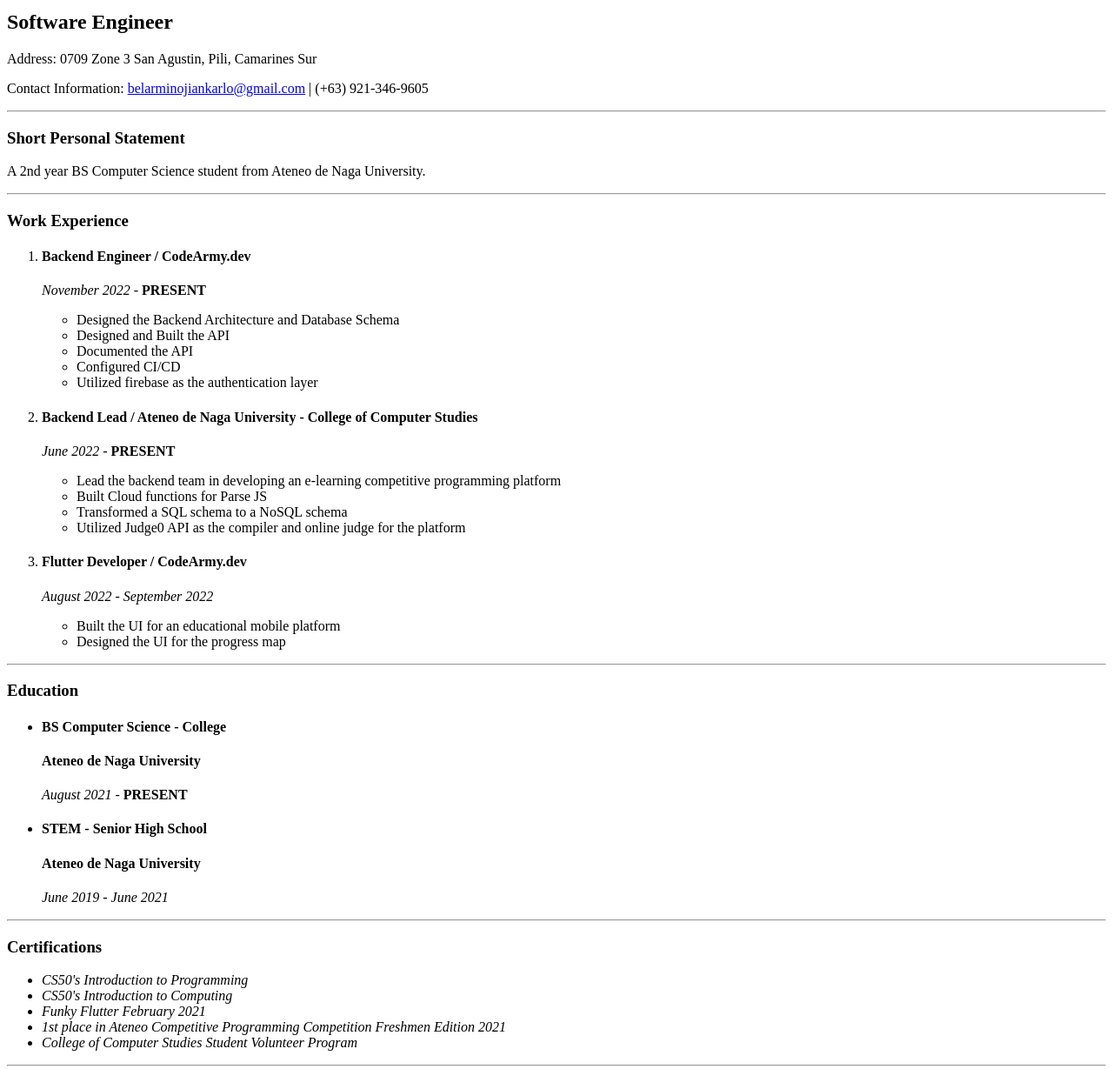
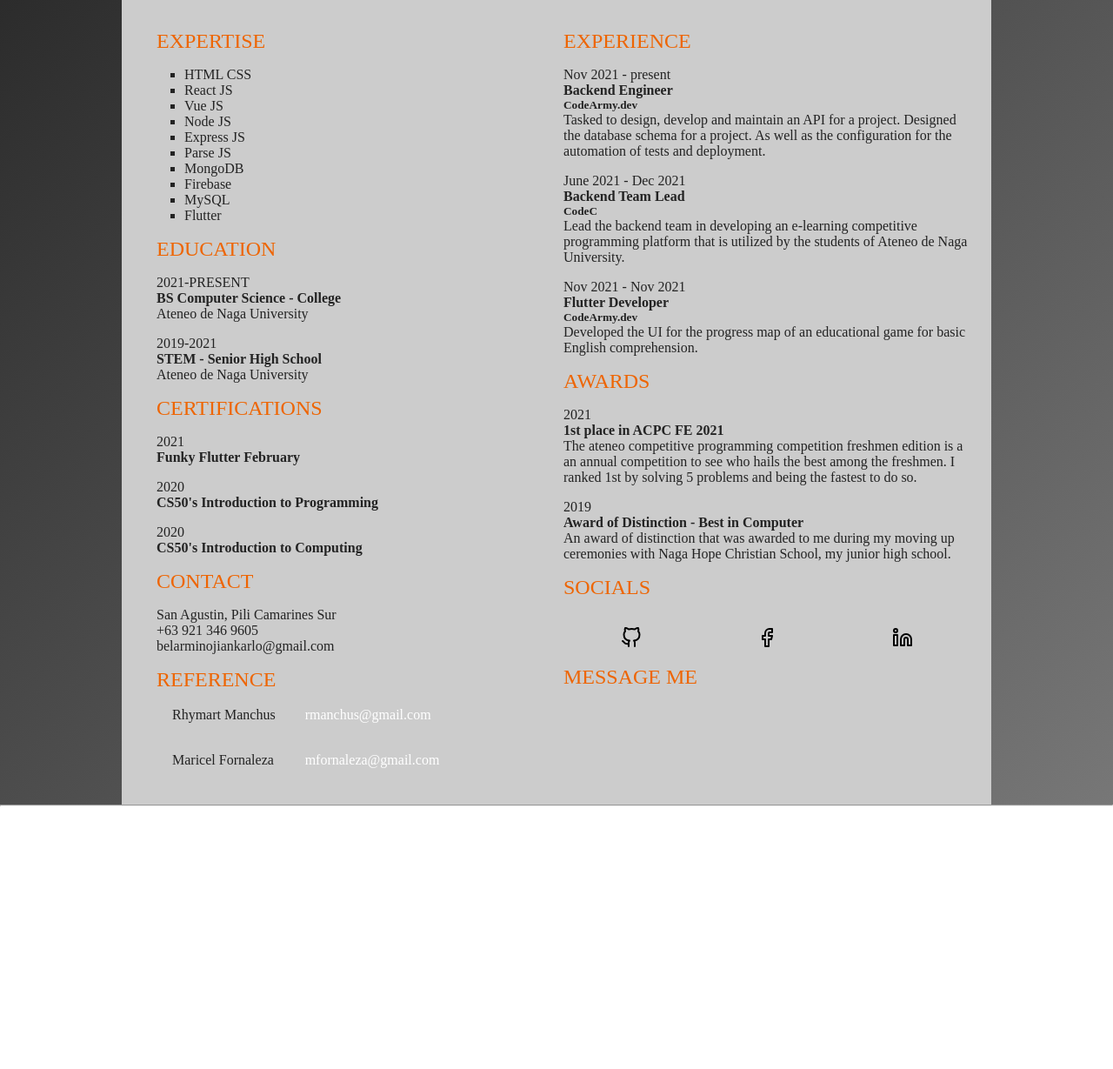
Before and after one commit to CSjianbel/Resume, a plain HTML site: page index.html in a window 1280 px wide. Shown: the part 280-1509 px from the top of the page at 87% size. After the commit the page ends 1207 px from the top, so only its background shows below. Drawn offline with Linux system fonts and the light colour scheme.

Commit message:
Refactored the html and styled the pages

```diff
--- a/index.html
+++ b/index.html
@@ -1,102 +1,172 @@
 <!DOCTYPE html>
 <html lang="en">
   <head>
-  <meta charset="UTF-8">
-  <meta http-equiv="X-UA-Compatible" content="IE=edge">
-  <meta name="viewport" content="width=device-width, initial-scale=1.0">
     <title>Resume</title>
+    <link rel="stylesheet" href="style.css" />
   </head>
   <body>
-  <header>
-    <img src="Belarmino.jpg" height="200px" alt="Resume Picture">
-    <h1>Jiankarlo A. Belarmino</h1>
-    <h2>Software Engineer</h2>
-    <p>Address: 0709 Zone 3 San Agustin, Pili, Camarines Sur</p>
-    <p>Contact Information: <a href="mailto:belarminojiankarlo@gmail.com">belarminojiankarlo@gmail.com</a> | (+63) 921-346-9605</p>
-  </header>
+    <div class="flex-container">
+      <div class="profile">
+        <img class="profile_img" src="/assets/Belarmino.png" alt="jiankarlo belarmino" />
+        <div>
+          <h1 class="profile_name">
+            Jiankarlo Belarmino
+          </h1>
+          <span class="title">Software Engineer</span>
+          <p class="description">
+            A 2nd year BS Computer Science student from Ateneo de Naga University.
+            A passionate and curious individual with critical and analytical skills.
+            As well as an avid competitive programmer who loves problem solving.
+            The field of Computer Science has always been my passion
+            and I am excited to explore and experience every single part of it.
+          </p>
+        </div>
+      </div>
       <hr>
-  <main>
-    <section>
-      <h3>Short Personal Statement</h3>
-      <p>A 2nd year BS Computer Science student from Ateneo de Naga University.</p>
-    </section>
-    <hr>
-    <section>
-      <h3>Work Experience</h3>
-      <ol>
-        <li>
-          <h4>Backend Engineer / CodeArmy.dev</h4>
-          <p><i>November 2022</i> - <b>PRESENT</b></p>
-          <ul>
-            <li>Designed the Backend Architecture and Database Schema</li>
-            <li>Designed and Built the API</li>
-            <li>Documented the API</li>
-            <li>Configured CI/CD</li>
-            <li>Utilized firebase as the authentication layer</li>
+      <div class="body">
+        <div class="groups">
+          <div class="group-item">
+            <h3 class="title">Expertise</h3>
+            <ul class="description">
+              <li>HTML CSS</li>
+              <li>React JS</li>
+              <li>Vue JS</li>
+              <li>Node JS</li>
+              <li>Express JS</li>
+              <li>Parse JS</li>
+              <li>MongoDB</li>
+              <li>Firebase</li>
+              <li>MySQL</li>
+              <li>Flutter</li>
             </ul>
-        </li>
-        <li>
-          <h4>Backend Lead / Ateneo de Naga University - College of Computer Studies</h4>
-          <p><i>June 2022</i> - <b>PRESENT</b></p>
-          <ul>
-            <li>Lead the backend team in developing an e-learning competitive programming platform</li>
-            <li>Built Cloud functions for Parse JS</li>
-            <li>Transformed a SQL schema to a NoSQL schema</li>
-            <li>Utilized Judge0 API as the compiler and online judge for the platform</li>
-          </ul>
-        </li>
-        <li>
-          <h4>Flutter Developer / CodeArmy.dev</h4>
-          <p><i>August 2022 - September 2022</i></p>
-          <ul>
-            <li>Built the UI for an educational mobile platform</li>
-            <li>Designed the UI for the progress map</li>
-          </ul>
-        </li>
-      </ol>
-    </section>
-    <hr>
-    <section>
-      <h3>Education</h3>
-      <ul>
-        <li>
+          </div>
+          <div class="group-item">
+            <h3 class="title">Education</h3>
+            <div class="description">
+              <p>2021-PRESENT</p>
               <h4>BS Computer Science - College</h4>
-          <h4>Ateneo de Naga University</h4>
-          <p><i>August 2021</i> - <b>PRESENT</b></p>
-        </li>
-        <li>
+              <p>Ateneo de Naga University</p>
+            </div>
+            <div class="description">
+              <p>2019-2021</p>
               <h4>STEM - Senior High School</h4>
-          <h4>Ateneo de Naga University</h4>
-          <p><i>June 2019 - June 2021</i></p>
-        </li>
-      </ul>
-    </section>
-    <hr>
-    <section>
-      <h3>Certifications</h3>
-      <ul>
-        <li><i>CS50's Introduction to Programming</i></li>
-        <li><i>CS50's Introduction to Computing</i></li>
-        <li><i>Funky Flutter February 2021</i></li>
-        <li><i>1st place in Ateneo Competitive Programming Competition Freshmen Edition 2021</i></li>
-        <li><i>College of Computer Studies Student Volunteer Program</i></li>
-      </ul>
-    </section>
-    <hr>
-    <section>
-      <h3>References</h3>
-      <ul>
-        <li>Rhymart Manchus: <i>rmanchus@codearmy.dev</i></li>
-        <li>John Ryan Lorca: <i>jlorca@gmail.com</i></li>
-        <li>Maricel Fornaleza: <i>mfornaleza@gmail.com</i></li>
-      </ul>
-    </section>
-    <section>
-      <a href="contact-form.html">Hit me up</a>
-    </section>
-  </main>
-  <footer>
-    <p>© 2023 Jiankarlo A. Belarmino</p>
-  </footer>
+              <p>Ateneo de Naga University</p>
+            </div>
+          </div>
+
+          <div class="group-item">
+            <h3 class="title">certifications</h3>
+            <div class="description">
+              <p>2021</p>
+              <h4>
+                Funky Flutter February
+              </h4>
+            </div>
+            <div class="description">
+              <p>2020</p>
+              <h4>
+                <a href="https://certificates.cs50.io/efd7937d-6079-4980-bd57-1340ded151e1.pdf?size=letter">CS50's Introduction to Programming</a>
+              </h4>
+            </div>
+            <div class="description">
+              <p>2020</p>
+              <h4>
+                <a href="https://certificates.cs50.io/0df76e74-9804-4474-b07b-1d52655a5633.pdf?size=letter">CS50's Introduction to Computing</a>
+              </h4>
+            </div>
+          </div>
+          <div class="group-item">
+            <h3 class="title">Contact</h3>
+            <div class="description">
+              <p>San Agustin, Pili Camarines Sur</p>
+              <p>+63 921 346 9605</p>
+              <p>belarminojiankarlo@gmail.com</p>
+            </div>
+          </div>
+          <div class="group-item">
+            <h3 class="title">Reference</h3>
+            <table>
+              <tr>
+                <td class="description">Rhymart Manchus</td><td class="ref">rmanchus@gmail.com</td>
+              </tr>
+              <tr>
+                <td class="description">Maricel Fornaleza</td><td class="ref">mfornaleza@gmail.com</td>
+              </tr>
+            </table>
+          </div>
+        </div>
+        <div class="groups">
+          <div class="group-item">
+            <h3 class="title">Experience</h3>
+            <div class="description">
+              <p>Nov 2021 - present</p>
+              <h4>Backend Engineer</h4>
+              <h5>CodeArmy.dev</h5>
+              <p>
+                Tasked to design, develop and maintain an API for a project.
+                Designed the database schema for a project.
+                As well as the configuration for the automation of tests and deployment.
+              </p>
+            </div>
+            <div class="description">
+              <p>June 2021 - Dec 2021</p>
+              <h4>Backend Team Lead</h4>
+              <h5>CodeC</h5>
+              <p>
+                Lead the backend team in developing an e-learning competitive programming
+                platform that is utilized by the students of Ateneo de Naga University.
+              </p>
+            </div>
+            <div class="description">
+              <p>Nov 2021 - Nov 2021</p>
+              <h4>Flutter Developer</h4>
+              <h5>CodeArmy.dev</h5>
+              <p>
+                Developed the UI for the progress map of an educational game
+                for basic English comprehension.
+              </p>
+            </div>
+          </div>
+          <div class="group-item">
+            <h3 class="title">Awards</h3>
+            <div class="description">
+              <p>2021</p>
+              <h4>1st place in ACPC FE 2021</h4>
+              <p>
+                The ateneo competitive programming competition freshmen edition is a an annual competition to see
+                who hails the best among the freshmen. I ranked 1st by solving 5 problems and being the fastest to do so.
+              </p>
+            </div>
+            <div class="description">
+              <p>2019</p>
+              <h4>Award of Distinction - Best in Computer</h4>
+              <p>
+                An award of distinction that was awarded to me during my moving up ceremonies
+                with Naga Hope Christian School, my junior high school.
+              </p>
+            </div>
+          </div>
+          <div class="group-item">
+            <h3 class="title">Socials</h3>
+            <div class="socials">
+              <a href="https://github.com/CSjianbel" class="social_item">
+                <img src="/assets/github.svg" class="icon">
+              </a>
+              <a href="https://web.facebook.com/OjouNii" class="social_item">
+                <img src="/assets/facebook.svg" class="icon">
+              </a>
+              <a href="https://www.linkedin.com/in/jianbel/" class="social_item">
+                <img src="/assets/linkedin.svg" class="icon">
+              </a>
+            </div>
+          </div>
+          <div class="group-item">
+            <a class="contact-me" href="contact-form.html"><h3 class="title">Message me</h3></a>
+            </div>
+          </div>
+        </div>
+      </div>
+      <hr />
+    </div>
   </body>
 </html>
--- /dev/null
+++ b/style.css
@@ -0,0 +1,136 @@
+* {
+  padding: 0;
+  margin: 0;
+  box-sizing: border-box;
+}
+
+body {
+  background-image: linear-gradient(to bottom right, #222, #777);
+  color: white;
+}
+
+.flex-container {
+  max-width: 1000px;
+  width: 90%;
+  margin: 0 auto;
+  display: flex;
+  flex-direction: column;
+  background: #ccc;
+  padding: 1.5rem;
+  gap: 2rem;
+}
+
+.profile {
+  display: flex;
+  flex-direction: row;
+  gap: 2rem;
+}
+
+.profile_img {
+  max-width: 250px;
+  outline-style: solid;
+}
+
+.profile_name {
+  color: black;
+  font-weight: 200;
+  font-size: clamp(2rem, 8vw, 4rem);
+  t-transform: uppercase;
+}
+
+.description {
+  margin-top: 1rem;
+  font-size: 1rem;
+  font-weight: 200;
+  color: #232323;
+}
+
+.body {
+  display: flex;
+  flex-direction: row;
+  justify-content: space-evenly;
+  margin-left: 1rem;
+}
+
+.groups {
+  width: 50%;
+}
+
+.title {
+  font-size: 1.5rem;
+  font-weight: 400;
+  color: #ee6502;
+  text-transform: uppercase;
+  margin-top: 1rem;
+}
+
+.socials {
+  display: flex;
+  flex-direction: row;
+  justify-content: space-around;
+}
+
+.socials a {
+  margin-top: 2rem;
+}
+
+.contact-page {
+  height: 100vh;
+}
+
+input {
+  height: 2rem;
+  width: 100%;
+  text-align: center;
+}
+
+textarea {
+  width: 100%;
+  margin: 2rem 0 2rem 0;
+  height: 25vh;
+}
+
+.buttons {
+  display: flex;
+  flex-direction: row;
+  gap: 1rem;
+}
+
+.button {
+  height: 5vh;
+  cursor: pointer;
+}
+
+td {
+  padding: 1rem;
+}
+
+a {
+  text-decoration: none;
+  color: #232323;
+}
+
+a:hover {
+  text-decoration: underline;
+}
+
+.contact-me {
+  color: #ee6502;
+}
+
+.ref:hover {
+  text-decoration: underline;
+  color: black;
+}
+
+ul {
+  list-style-type: square;
+}
+
+li {
+  margin-left: 2rem;
+}
+
+hr {
+  margin: 0;
+}
```
Also changed, not shown: contact-form.html (+39 -10 lines), Belarmino.jpg (deleted), assets/Belarmino.png (added), assets/facebook.svg (added), assets/github.svg (added), assets/linkedin.svg (added). Lines whose indentation alone changed are shown as unchanged.
